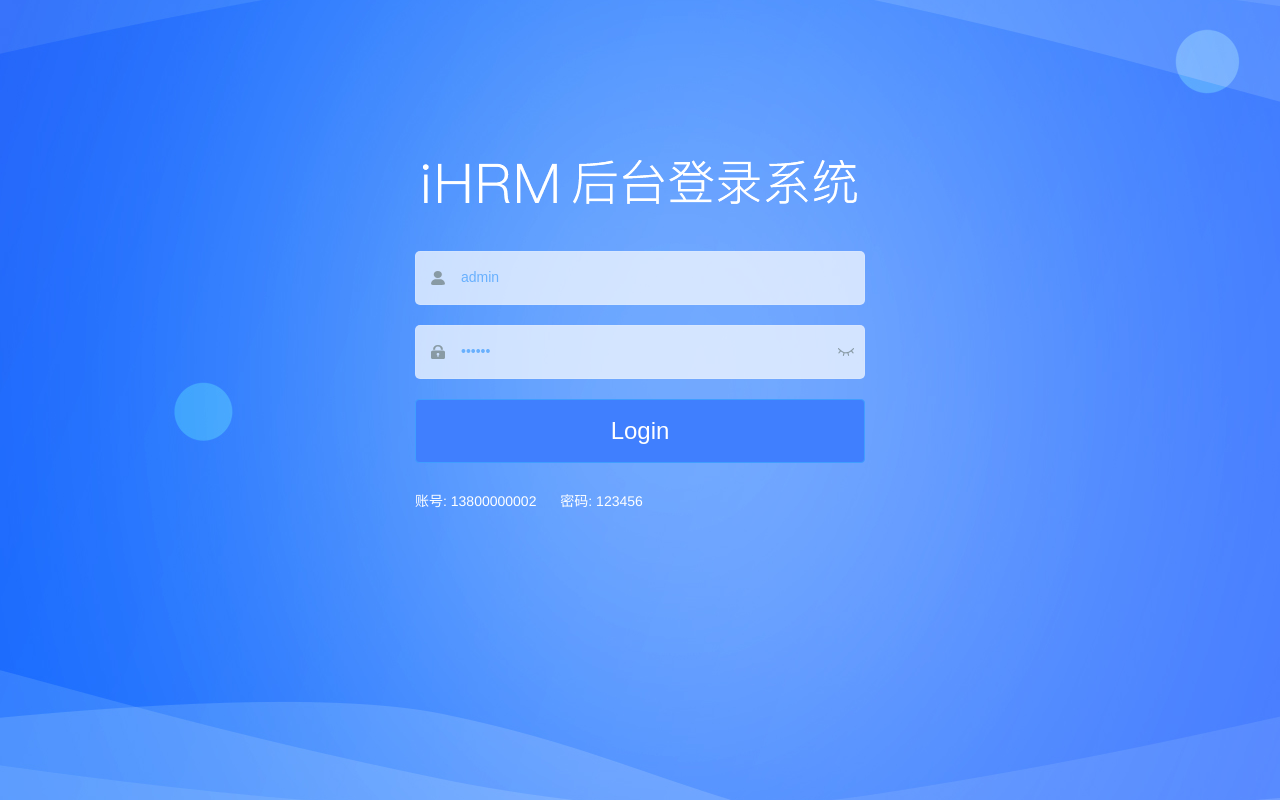
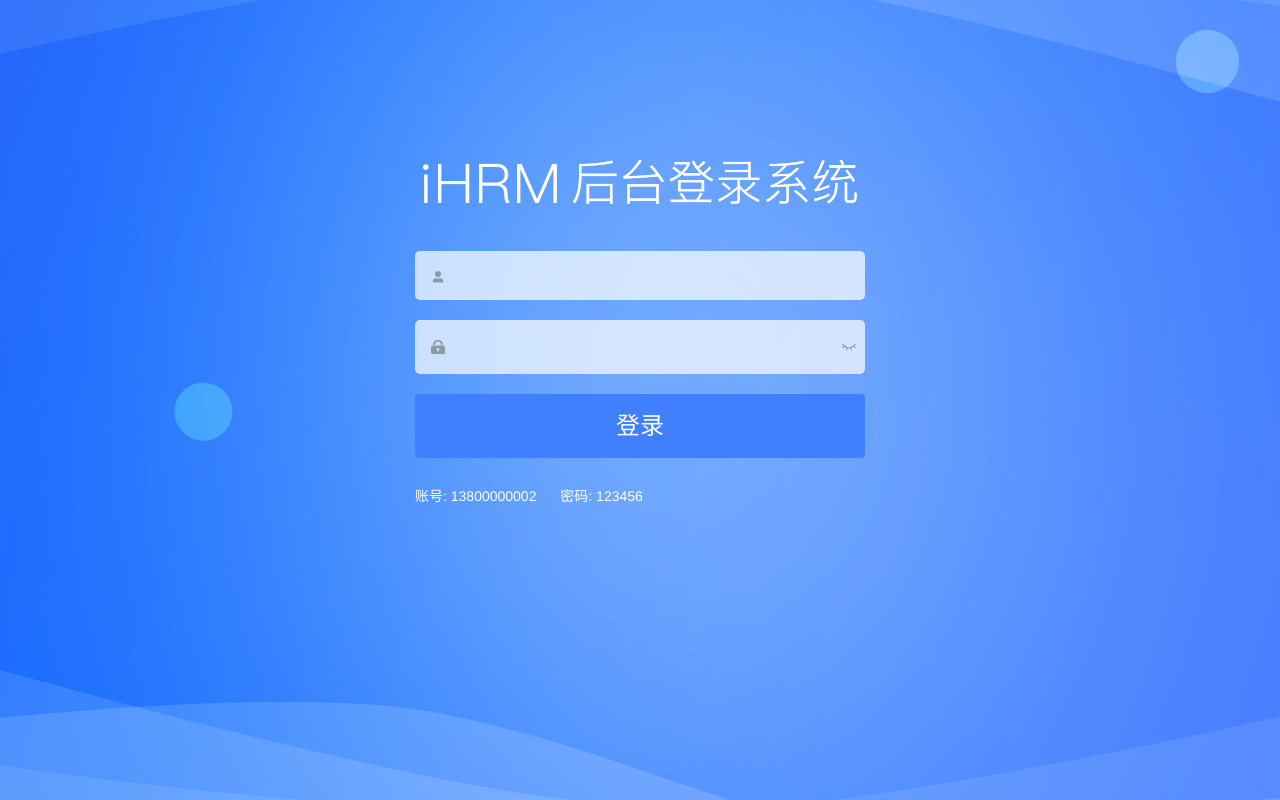
Before and after one commit to lawtherLee/hrsaas, a Vue app: page /#/login in a window 1280 px wide. Built offline with nearby package versions, Linux system fonts and the light colour scheme.

Commit message:
feat:init

```diff
--- a/src/views/login/index.vue
+++ b/src/views/login/index.vue
@@ -1,50 +1,28 @@
 <template>
   <div class="login-container">
-    <el-form ref="loginForm" :model="loginForm" :rules="loginRules" class="login-form" auto-complete="on" label-position="left">
-
+    <el-form ref="loginForm" class="login-form" auto-complete="on" label-position="left">
       <div class="title-container">
         <h3 class="title">
           <img src="@/assets/common/login-logo.png" alt="">
         </h3>
       </div>
-
-      <el-form-item prop="username">
-        <span class="svg-container">
-          <svg-icon icon-class="user" />
-        </span>
-        <el-input
-          ref="username"
-          v-model="loginForm.username"
-          placeholder="Username"
-          name="username"
-          type="text"
-          tabindex="1"
-          auto-complete="on"
-        />
+      <el-form-item>
+        <span class="svg-container el-icon-user-solid" />
+        <el-input />
       </el-form-item>
-
-      <el-form-item prop="password">
+      <el-form-item>
+        <!-- <span class="svg-container el-icon-user-solid" /> -->
         <span class="svg-container">
           <svg-icon icon-class="password" />
         </span>
-        <el-input
-          :key="passwordType"
-          ref="password"
-          v-model="loginForm.password"
-          :type="passwordType"
-          placeholder="Password"
-          name="password"
-          tabindex="2"
-          auto-complete="on"
-          @keyup.enter.native="handleLogin"
-        />
-        <span class="show-pwd" @click="showPwd">
-          <svg-icon :icon-class="passwordType === 'password' ? 'eye' : 'eye-open'" />
+        <el-input ref="pwd" v-model="loginForm.password" :type="passwordType" />
+        <span class="svg-container" @click="showPwd">
+          <svg-icon :icon-class="passwordType === 'password' ? 'eye':'eye-open'" />
         </span>
+        <!-- <span class="svg-container el-icon-user-solid" /> -->
       </el-form-item>
 
-      <el-button class="loginBtn" :loading="loading" type="primary" style="width:100%;margin-bottom:30px;" @click.native.prevent="handleLogin">Login</el-button>
-
+      <el-button class="loginBtn">登录</el-button>
       <div class="tips">
         <span style="margin-right:20px;">账号: 13800000002</span>
         <span> 密码: 123456</span>
@@ -57,75 +35,29 @@
   2. 在项目里如何配置这几个环境  通过 .env 配置 base api
   开发环境的接口前缀 /api
   线上环境的接口前缀 /prod-api
+
+  实现密码盒子的切换
+  1. 点击闭上眼睛的图片 ==》 睁开 type text 图片变成睁开 眼睛
+  2. 图片睁开眼睛 ==》 闭上 type password 图片变成上 眼睛
    -->
 </template>
 <script>
-import { validUsername } from '@/utils/validate'
-
 export default {
   name: 'Login',
   data() {
-    const validateUsername = (rule, value, callback) => {
-      if (!validUsername(value)) {
-        callback(new Error('Please enter the correct user name'))
-      } else {
-        callback()
+    return {
+      passwordType: 'password',
+      loginForm: {
+        mobile: '',
+        password: ''
       }
-    }
-    const validatePassword = (rule, value, callback) => {
-      if (value.length < 6) {
-        callback(new Error('The password can not be less than 6 digits'))
-      } else {
-        callback()
-      }
-    }
-    return {
-      loginForm: {
-        username: 'admin',
-        password: '111111'
-      },
-      loginRules: {
-        username: [{ required: true, trigger: 'blur', validator: validateUsername }],
-        password: [{ required: true, trigger: 'blur', validator: validatePassword }]
-      },
-      loading: false,
-      passwordType: 'password',
-      redirect: undefined
-    }
-  },
-  watch: {
-    $route: {
-      handler: function(route) {
-        this.redirect = route.query && route.query.redirect
-      },
-      immediate: true
     }
   },
   methods: {
     showPwd() {
-      if (this.passwordType === 'password') {
-        this.passwordType = ''
-      } else {
-        this.passwordType = 'password'
-      }
+      this.passwordType === 'password' ? this.passwordType = '' : this.passwordType = 'password'
       this.$nextTick(() => {
-        this.$refs.password.focus()
-      })
-    },
-    handleLogin() {
-      this.$refs.loginForm.validate(valid => {
-        if (valid) {
-          this.loading = true
-          this.$store.dispatch('user/login', this.loginForm).then(() => {
-            this.$router.push({ path: this.redirect || '/' })
-            this.loading = false
-          }).catch(() => {
-            this.loading = false
-          })
-        } else {
-          console.log('error submit!!')
-          return false
-        }
+        this.$refs.pwd.focus()
       })
     }
   }
@@ -187,6 +119,10 @@ $cursor: #fff;
     height: 64px;
     line-height: 32px;
     font-size: 24px;
+    width:100%;
+    margin-bottom:30px;
+    border: none;
+    color:#fff;
   }
 
 }
--- a/vue.config.js
+++ b/vue.config.js
@@ -26,7 +26,7 @@ module.exports = {
   publicPath: '/',
   outputDir: 'dist',
   assetsDir: 'static',
-  lintOnSave: Boolean(process.env.isLint), // lintOnSave 关闭
+  lintOnSave: process.env.NODE_ENV === 'development', // lintOnSave 关闭
   productionSourceMap: false,
   devServer: {
     port: port,
```
